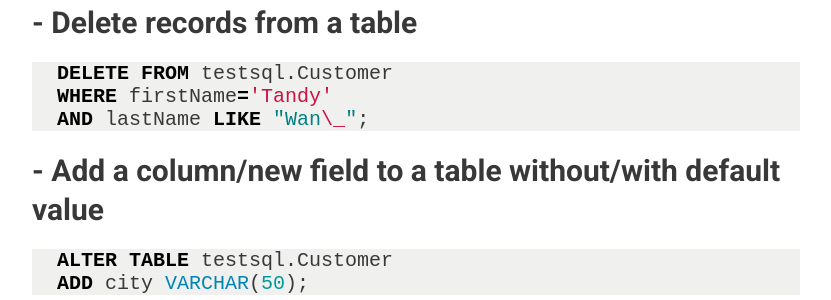
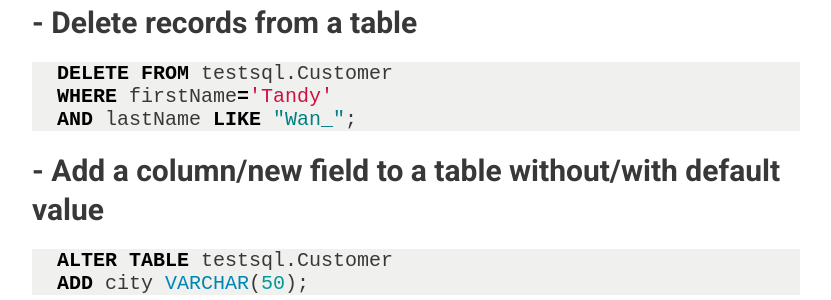
Before and after one commit to Tandysony/blog, a Jekyll site: the page built from _posts/2018-04-07-sql-revisited.md, in a window 1280 px wide and 900 px high, scrolled down 3438 px. Shown: the part 152-452 px from the top of the window, without its empty margins (224-1055 px from the left). Built offline with Jekyll 4.4.1, drawn with Linux system fonts in a browser that asks for light colours.

Commit message:
Remove an extra backslash

````diff
--- a/_posts/2018-04-07-sql-revisited.md
+++ b/_posts/2018-04-07-sql-revisited.md
@@ -146,7 +146,7 @@ AND lastName='Tan';
 ```sql
 DELETE FROM testsql.Customer
 WHERE firstName='Tandy'
-AND lastName LIKE "Wan\_";
+AND lastName LIKE "Wan_";
 ```
 
 ### - Add a column/new field to a table without/with default value
````
